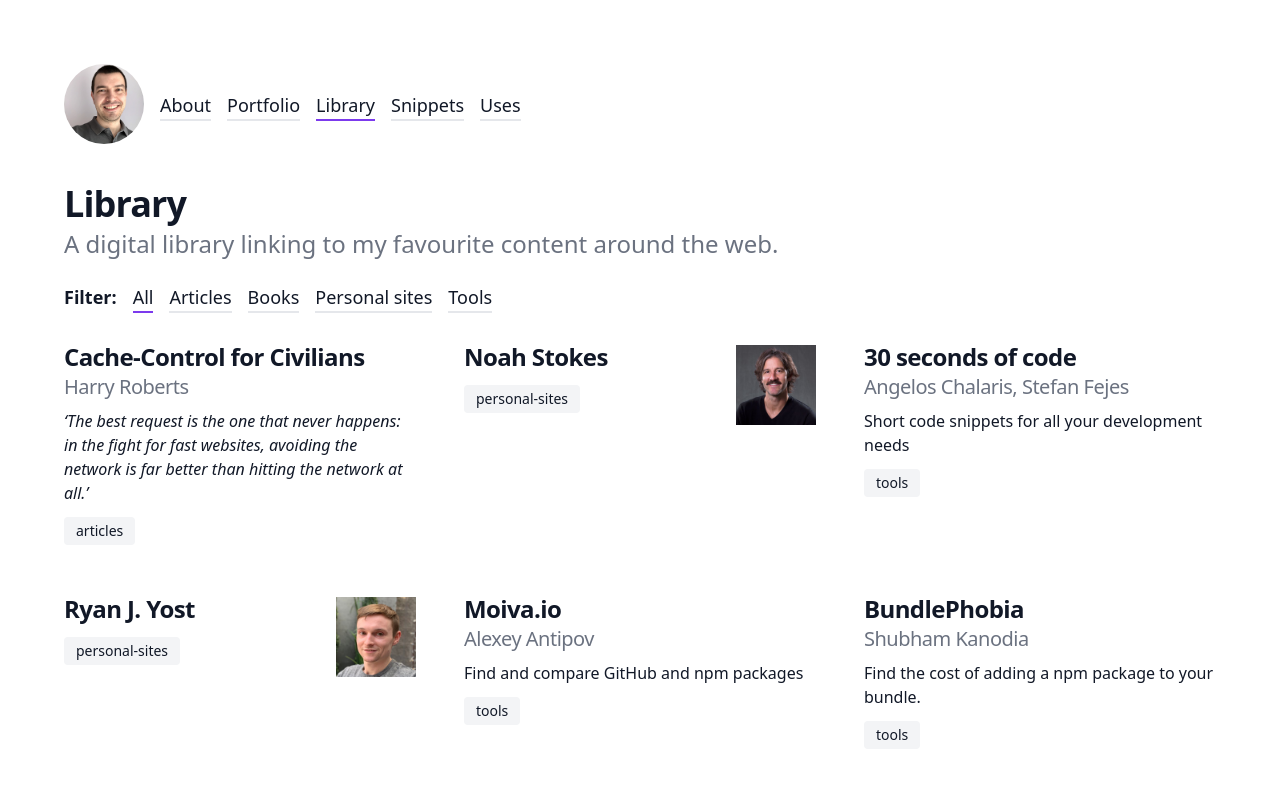
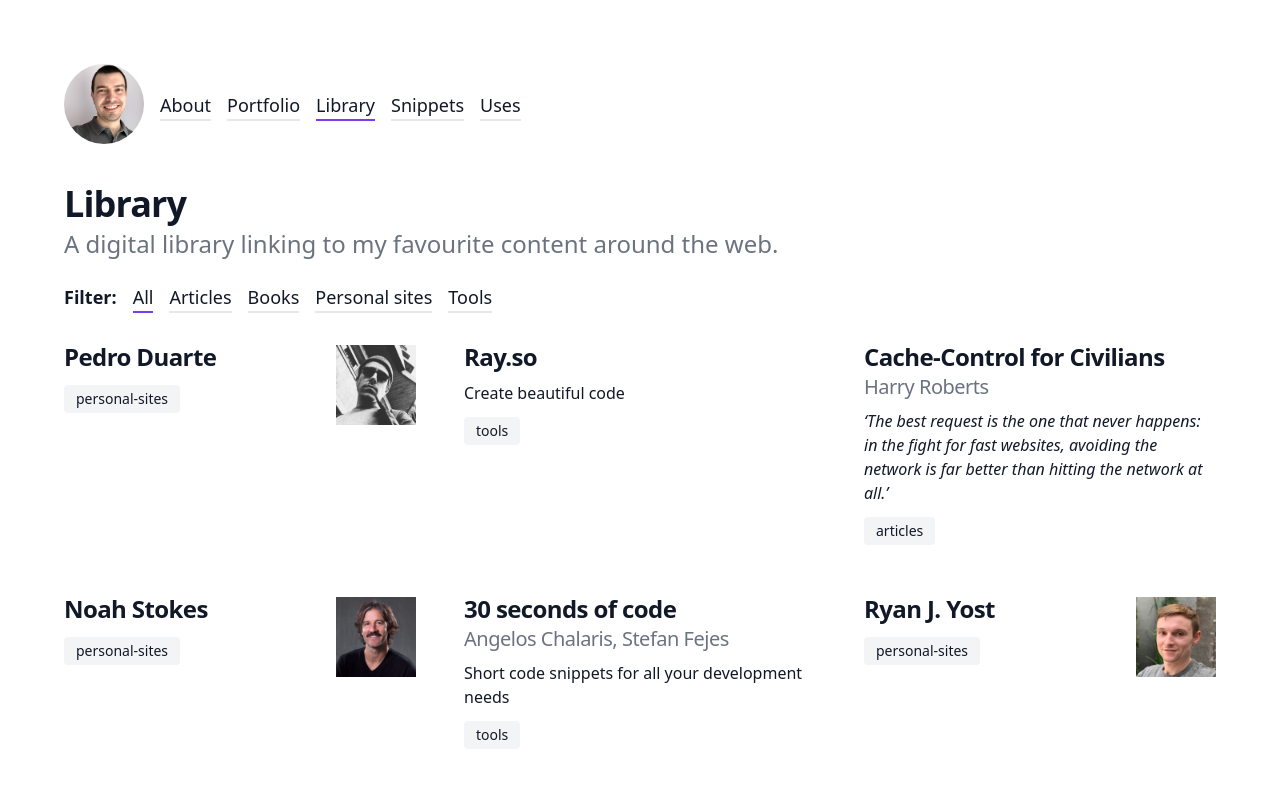
Before and after one commit to apaunchev/paunchev.com, a Next.js app: page /library in a window 1280 px wide. Shown: the top 800 px of the page. Built offline with nearby package versions, Linux system fonts and the light colour scheme.

Commit message:
Add content

```diff
--- a/data/library.js
+++ b/data/library.js
@@ -1,4 +1,20 @@
 export default [
+  {
+    tags: ['personal-sites'],
+    title: 'Pedro Duarte',
+    url: 'https://ped.ro/',
+    image: {
+      src: '/people/pedro-duarte.jpg',
+      width: 80,
+      height: 80,
+    },
+  },
+  {
+    tags: ['tools'],
+    title: 'Ray.so',
+    description: 'Create beautiful code',
+    url: 'https://ray.so/',
+  },
   {
     tags: ['articles'],
     title: 'Cache-Control for Civilians',
```
Also changed, not shown: data/snippets/npm-resolve-conflicts.md (added, +11 -0 lines), public/people/pedro-duarte.jpg (added).
